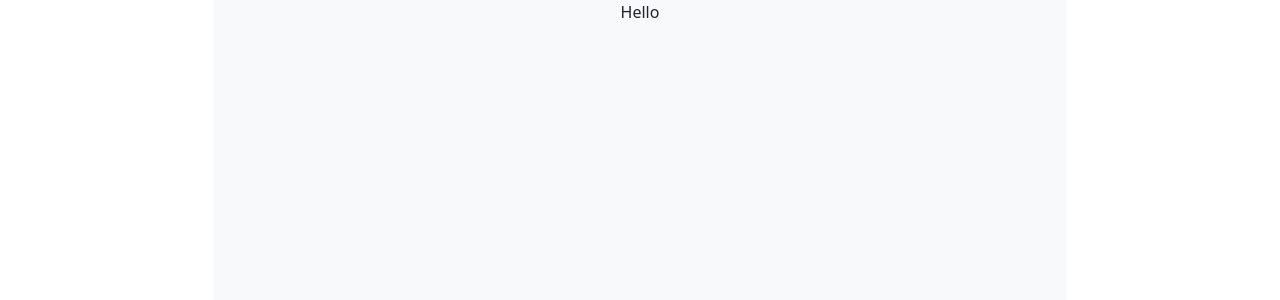
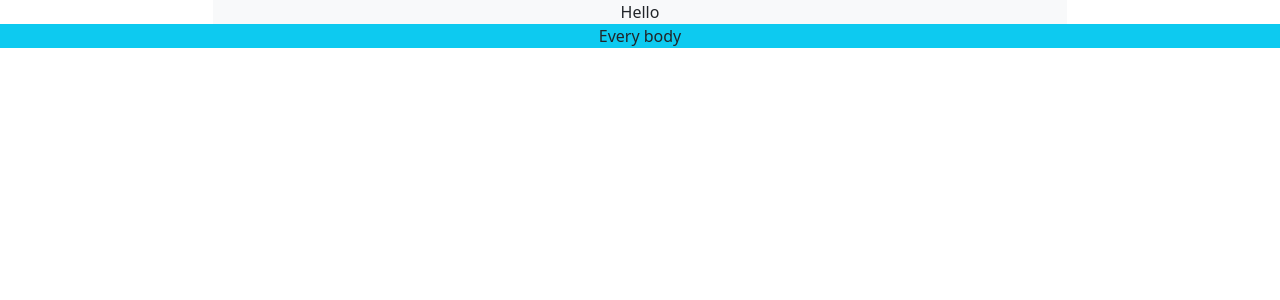
Before and after one commit to mones-cse/react-snippets, a React (Create React App) app: page / in a window 1280 px wide. Shown: the top 300 px of the page. Built offline with nearby package versions, Linux system fonts and the light colour scheme.

Commit message:
basic react portal example

```diff
--- a/public/index.html
+++ b/public/index.html
@@ -28,6 +28,7 @@
   <body>
     <noscript>You need to enable JavaScript to run this app.</noscript>
     <div id="root"></div>
+    <div id="modal-root"></div>
     <!--
       This HTML file is a template.
       If you open it directly in the browser, you will see an empty page.
--- a/src/App.js
+++ b/src/App.js
@@ -1,9 +1,17 @@
+import ReactDOM from "react-dom";
+
 function App() {
-    return <div className="Container">
-        <div className={"bg-light col-8 m-auto min-vh-100 text-center"}>
-            Hello
+    const child = <div className={"text-center bg-info"}>Every body</div>;
+    const container = document.getElementById("modal-root");
+
+    return (
+        <div className="Container">
+            <div className={"bg-light col-8 m-auto h-25 text-center"}>
+                Hello
+            </div>
+            {ReactDOM.createPortal(child, container)}
         </div>
-    </div>;
+    );
 }
 
 export default App;
```
